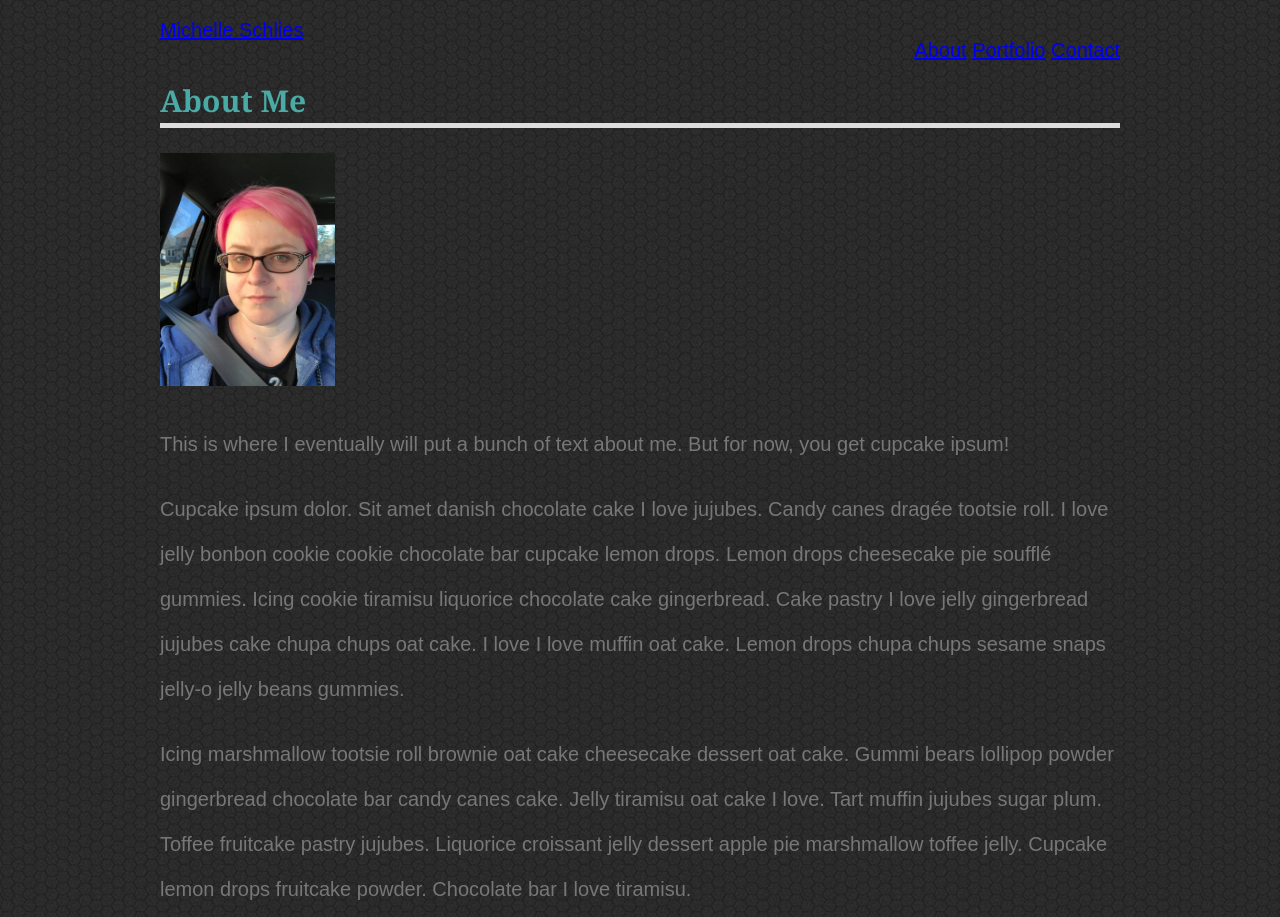
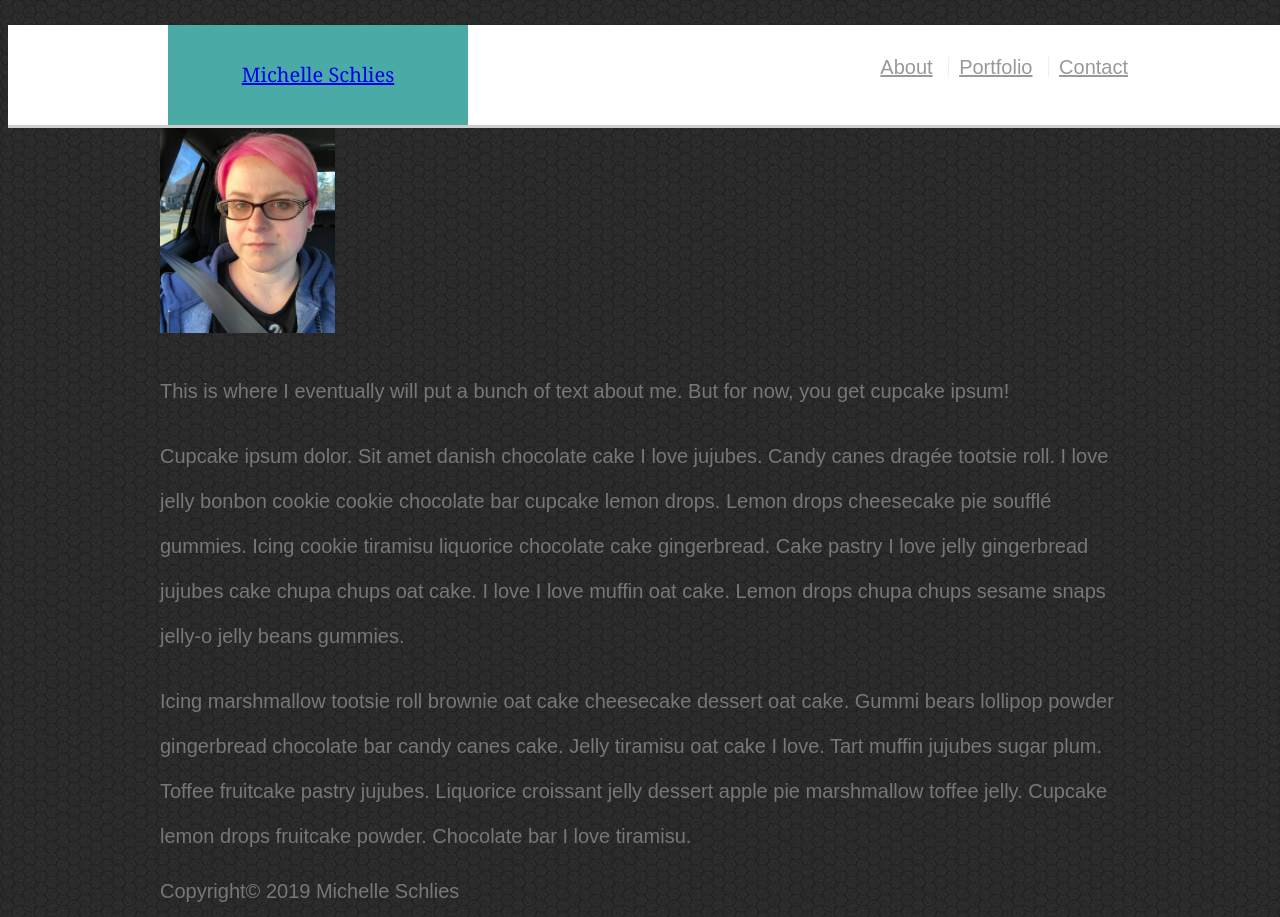
Before and after one commit to michelleschlies/Basic-Portfolio, a plain HTML site: page index.html in a window 1280 px wide. Shown: the top 917 px of the page. Drawn offline with Linux system fonts and the light colour scheme.

Commit message:
css second pass

```diff
--- a/assets/css/style.css
+++ b/assets/css/style.css
@@ -5,7 +5,7 @@ body{
     font-family: Arial, Helvetica, sans-serif;
     font-size: 20px;
     line-height: 45px;
-    color: #7777777;
+    color: #777777;
     background: url("../images/dark-honeycomb.png");
 }
 
@@ -14,6 +14,26 @@ body{
     max-width: 960px;
     margin: 0 auto;
     clear: both;
+}
+
+#michelleheader{
+    background: #ffffff;
+    border-bottom: 3px solid #cccccc;
+    position: fixed;
+    margin: 0 0 30px;
+    z-index: 99;
+    overflow: auto;
+    width: 100%;
+}
+
+#michelle {
+    width: 300px;
+    height: 100px;
+    background: #4aaaa5;
+    float: left;
+    font-family: Georgia, 'Times New Roman', Times, serif;
+    text-align: center;
+    line-height: 100px;
 }
 
 h1 { color: #4aaaa5;
@@ -39,3 +59,20 @@ nav {
     float: right;
     margin-top: 20px;
 }
+
+nav a{
+    color: #999;
+    margin-left: 10px;
+    border-left: 1px solid #efefef;
+    padding-left: 10px;
+    line-height: 20px;
+    display: inline-block;
+}
+
+nav a:first-child{
+    border-left: 0px;
+}
+
+#main-aboutme{
+    padding-top: 150px;
+}
```
